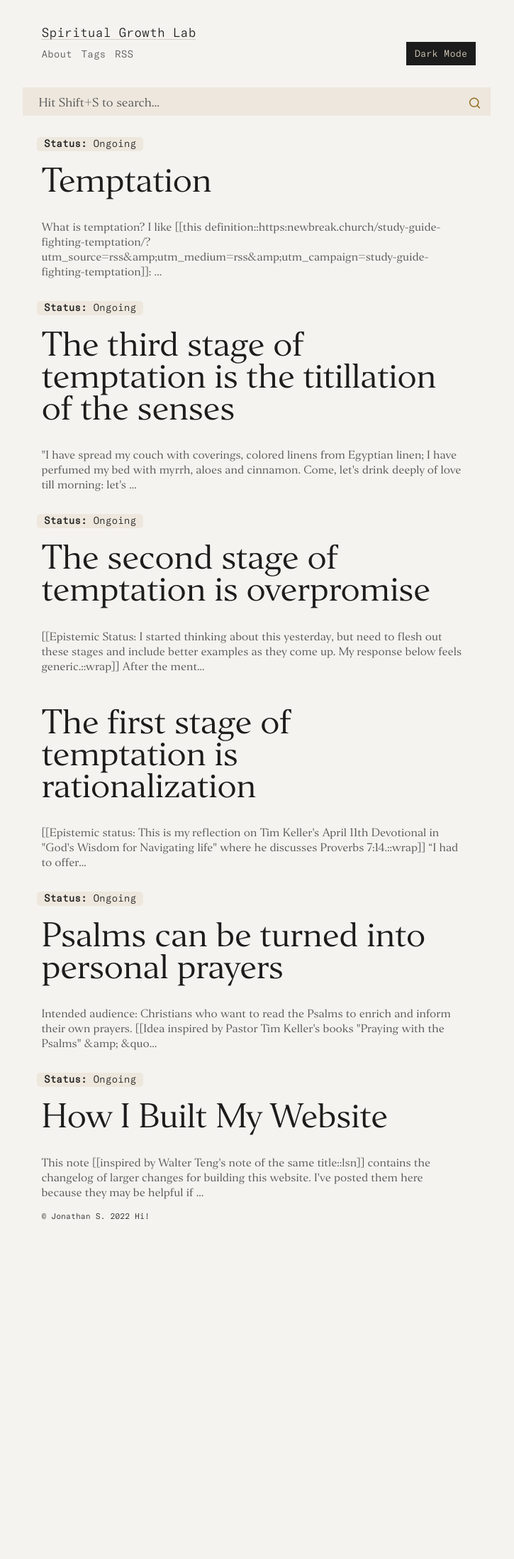
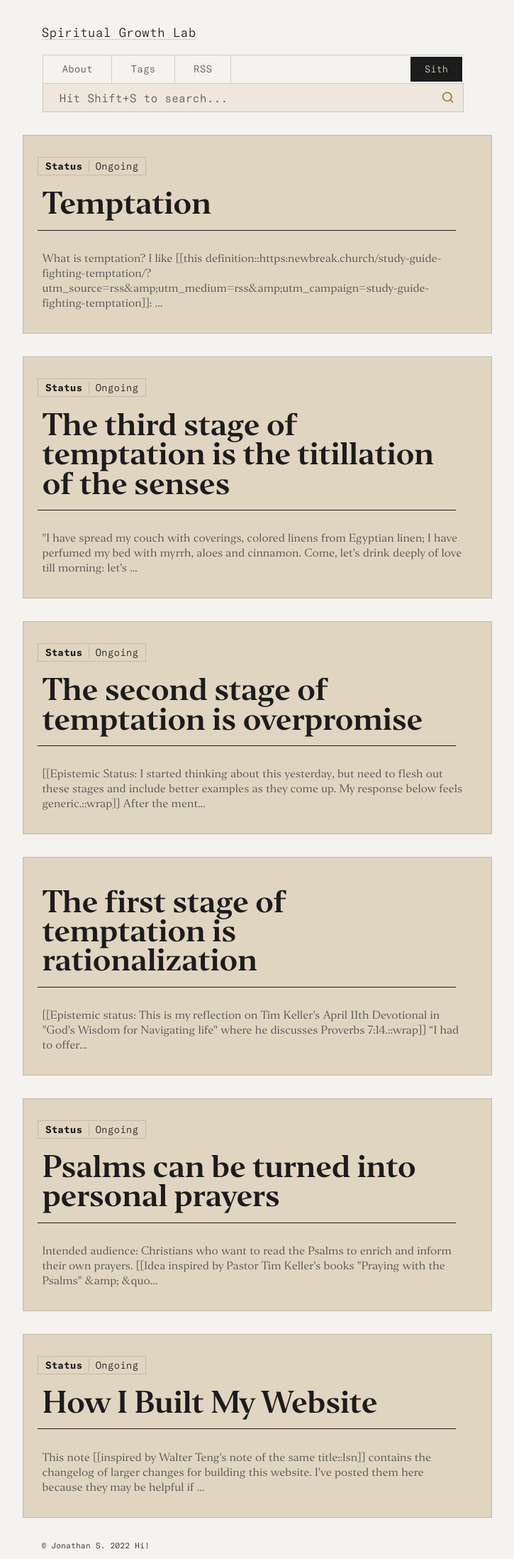
Before and after one commit to jsantiago611/digital-garden-master, a Jekyll site: the page built from index.md, in a window 1280 px wide. Shown: the whole page at 71% size, without its empty margins (278-1003 px from the left). Built offline with Jekyll 4.4.1, drawn with Linux system fonts in a browser that asks for light colours; before the commit the page ends 1733 px from its top, so only the background shows below that.

Commit message:
v2 major UI changes to emulate "Works In Progress . co"

```diff
--- a/_includes/Feed.html
+++ b/_includes/Feed.html
@@ -37,7 +37,7 @@
             <a href="{{item.url}}" style="text-decoration: none; color: #555555;">
             {%- if item.status == "Ongoing" or item.status == "ongoing" -%}
             <ul style="padding-left: 20px; margin-top: 20px;" class="tags">
-            <li style="padding: 0 5px; border-radius: 10px;" class="status"><b>Status: </b>{{item.status | capitalize }}</li>
+            <li style="padding: 5px 5px; border-radius: 10px;" class="status"><b>Status  </b>&nbsp{{item.status | capitalize }}</li>
             </ul>
             <p style="margin-top: 0px;" class="feed-title">{{ item.title }}</p>
             {%- else -%}
--- a/_includes/Header.html
+++ b/_includes/Header.html
@@ -186,9 +186,9 @@
 
                 <p class="menu-item-text">RSS</p>
         </a>
+        <button id="theme-toggle" onclick="modeSwitcher()"></button>
+    </div>
 
-    </div>
-    <button id="theme-toggle" onclick="modeSwitcher()"></button>
     {%- if site.preferences.search.enabled -%}
     <div class="searchbar search-container">
         {%- if site.preferences.search.shortcut_hint.enabled -%}
--- a/assets/css/Style.css
+++ b/assets/css/Style.css
@@ -114,6 +114,14 @@ layout: Stylesheet
 
 @font-face {
    font-family: 'Editor';
+   src: url('../fonts/Editor-Italic.otf') format('opentype');
+   font-weight: 400;
+   font-style: italic;
+   font-display: swap;
+}
+
+@font-face {
+   font-family: 'Editor';
    src: url('../fonts/editor-bold-webfont.woff2') format('woff2');
    font-weight: 700;
    font-style: normal;
@@ -124,6 +132,14 @@ layout: Stylesheet
    font-family: 'GTAmericaMono';
    src: url('../fonts/GTAmericaMono-Light.woff2') format('woff2');
    font-weight: 300;
+   font-style: normal;
+   font-display: swap;
+}
+
+@font-face {
+   font-family: 'GTAmericaMono';
+   src: url('../fonts/GTAmericaMono-Bold.woff') format('woff');
+   font-weight: bold;
    font-style: normal;
    font-display: swap;
 }
@@ -446,7 +462,9 @@ main {
 	letter-spacing: -0.05em;
 	line-height: 1;
 	margin: 36px 0 8px;
-	color: var(--c-text-strong)
+	color: var(--c-text-strong);
+  border-bottom: 1px solid var(--c-border) !important;
+  padding-bottom: 1.3rem;
 }
 
 @media(min-width: 300px)and (max-width: 1069px) {
@@ -788,7 +806,7 @@ cite a {
 	left: 0;
 	height: 6px;
 	width: 6px;
-	background-color: var(--c-accent);
+	/*background-color: var(--c-accent);*/
 	border-radius: 50%;
 	content: "";
 	position: absolute
@@ -1291,6 +1309,7 @@ summary {
     font-family:  var(--primary-font-family);
     font-weight: 600;
     margin-right: 20px;
+        margin-bottom: 2rem;
 }
 
 .site-heading-rtl > .main-page-tagline {
@@ -1331,6 +1350,7 @@ summary {
     font-family:  var(--primary-font-family);
     font-weight: 600;
     margin-left: 20px;
+    margin-bottom: 2rem;
 }
 
 .site-heading-ltr > .main-page-tagline {
@@ -1449,29 +1469,45 @@ summary {
 
 .main-site-subheader {
     border-bottom: 1px solid var(--primary-border-color);
-    padding-left: 15px;
+    margin-left: 28px;
+
 }
 
 .menu {
     display: flex;
     flex-direction: row;
     align-items: center;
+    justify-content: space-between;
+    width: 90%;
+    float: left;
+    border-top: 1px solid var(--c-border);
+    border-bottom: 1px solid var(--c-border);
+}
+
+.menu-right {
+  display: flex;
+  flex-direction: row;
+  align-items: center;
+  width: 50%;
+  float: right;
 }
 
 .menu-item:nth-of-type(1) {
-    padding-left: 5px !important;
+    padding-left: 20px !important;
+    border-left: 1px solid var(--c-border);
 }
 
 .menu-item {
     flex-basis: auto;
-    border-right: 1px solid var(--primary-border-color);
     display: flex;
     flex-direction: column;
-    padding-left: 0px; /*previously 14*/
-    padding-right: 0px; /*previously 17*/
-    padding-top: 0;
-    padding-bottom: 5px;
     text-decoration: none;
+    border-right: 1px solid var(--c-border);
+    vertical-align: middle;
+    padding: 8px 4.9px;
+    @media(min-width: 500px) {
+        padding: 10px 20px;
+    }
 }
 
 .menu-item-icon {
@@ -1488,6 +1524,7 @@ summary {
     font-size: var(--font-size-small);
     font-family: var(--font-family-mono);
     color: var(--c-text-muted);
+    margin-bottom: 0;
 }
 
 .menu-item-text:hover {
@@ -1535,22 +1572,33 @@ summary {
 /* Common custom components between Main Site and Notes: Searchbar, Backbutton, ContentBox, Related Posts/Notes, Copyright,  */
 
 #theme-toggle {
-    height: 35px;
+    /* height: 35px;
     width: 100px;
     position: absolute;
     top: 58px;
     right: 20px;
     align-items: center;
-    background-color: var(--c-text);
-    border: 1px solid var(--c-btn-alt-bg);
-    display: flex;
+
+
     justify-content: center;
     padding: 8px;
     z-index: 90;
     font-family: var(--font-family-mono);
+    cursor: pointer;
+    font-weight: 400; */
+
+    background-color: var(--c-text);
     color: var(--c-topper-split-bg);
-    cursor: pointer;
-    font-weight: 400;
+    flex-basis:auto;
+      display: flex;
+      flex-direction: column;
+      border: 2px solid var(--c-btn-alt-bg);
+      vertical-align: middle;
+      float: right;
+      margin-top: 0px;
+      margin-left: auto;
+      font-family: var(--font-family-mono);
+      padding: 10px 20px;
 }
 
 #theme-toggle:hover {
@@ -1946,26 +1994,30 @@ a.button-block {
     position: relative;
     padding-left: 50px;
     box-sizing: border-box;
-    width: 100%;
+    width: 90%;
     height: 40px;
-    border: 0px;
-    font-family: var(--font-family-serif) !important;
+    border-left: 1px solid var(--c-border);
+    border-right: 1px solid var(--c-border);
+    border-bottom: 1px solid var(--c-border);
+    border-top: 0px;
+    font-family: var(--font-family-mono) !important;
     color: var(--c-text);
     font-size: var(--font-size-medium);
     background-color: var(--c-card-bg-light);
-    margin-top: 1em;
+    /*margin-top: 1em;*/
     padding: 0 1.25em;
+    margin-left: 28px;
 }
 
 ::placeholder {
     color: var(--c-text-muted);
     font-size: 1rem;
-    font-family:  var(--font-family-serif) !important;
+    font-family:  var(--font-family-mono) !important;
 }
 .search-icon {
     position: absolute;
     vertical-align: middle;
-    margin-top: 1.1em;
+    margin-top: -0.2em;
     margin-left: -2em;
     stroke: var(--c-accent) !important;
     padding-top: 12.5px;
@@ -1995,7 +2047,7 @@ a.button-block {
 
 .searchbar input[type="text"]:focus {
     border-color: var(--primary-border-color);
-    box-shadow: 0 0 8px 0 var(--searchbox-shadow-color);
+    box-shadow: 0 0 8px 0 var(--c-bright-2);
     background-color: var(--white);
 }
 
@@ -2007,10 +2059,11 @@ a.button-block {
 .searchbar input[type=text]:focus {
     background-color: var(--c-card-bg-light);
     outline: 2px solid var(--c-border);
+    border: 0px;
 }
 
 .search_res:hover {
-    background-color: var(--secondary-bg-color);
+    background-color: var(--c-bright-2);
 }
 
 .search_res:hover > a {
@@ -2204,12 +2257,15 @@ a.button-block {
 .feed-title-excerpt-block {
     width: 100%;
     cursor: pointer;
-    border-top: 1px solid var(--primary-border-color);
-    border-bottom: 1px solid var(--primary-border-color);
+    border: 1px solid var(--c-border);
+
+    background-color: var(--c-topper-split-bg);
+    margin: 2rem 0;
+    padding-bottom: 1rem;
 }
 
 .feed-title-excerpt-block:hover {
-    background-color: var(--secondary-bg-color);
+    /*background-color: var(--secondary-bg-color);*/
 }
 
 .srccode {
@@ -2226,13 +2282,15 @@ a.button-block {
     margin-left: 20px;
     margin-right: 50px;
     font-family:  var(--font-family-serif);
-    font-weight: var(--font-weight-semibold);
+    font-weight: var(--font-weight-bold);
     letter-spacing: var(--letter-spacing-tight);
-    font-size: 28px;
+    font-size: 25px;
     line-height: 1;
+    border-bottom: 1px solid var(--c-card-text);
+    padding-bottom: 1rem;
 
     @media(min-width: 300px)and (max-width:1499px) {
-      font-size: calc(28px + (49 - 28) * ( 100vw - 300px) / ( 1500 - 300))
+      font-size: calc(25px + (45 - 25) * ( 100vw - 300px) / ( 1500 - 300))
     }
 
     @media(min-width: 1500px) {
@@ -2241,7 +2299,7 @@ a.button-block {
 }
 
 .feed-title:hover {
-   text-decoration: underline;
+   /* text-decoration: underline;*/
 }
 
 .feed-excerpt{
@@ -2313,7 +2371,23 @@ a.button-block {
     padding:0;
     line-height:1.4;
    /*line-height: var(--line-height-tight);*/
-}
+   border: 1px solid var(--c-border);
+}
+
+/*
+.tags li::before {
+  top: 0.65em;
+left: 0;
+height: 6px;
+width: 6px;
+background-color: var(--c-accent);
+border-radius: 50%;
+content: "";
+position: absolute;
+}
+*/
+
+
 
 .tag {
     color: var(--green);
@@ -2323,7 +2397,7 @@ a.button-block {
     border-radius: 0;
     height: auto;
     vertical-align: middle;
-    font-family: var(--font-family-serif);
+    font-family: var(--font-family-mono);
     font-weight: normal !important;
     font-size: var(--font-size-small);
     margin-right: 7px;
@@ -2333,8 +2407,8 @@ a.button-block {
     color: var(--c-card);
     text-decoration: none;
     display: inline-block;
-    padding: 0 10px !important;
-    border-radius: 5px !important;
+    padding: 0px 10px !important;
+    border-radius: 0px !important;
     height: auto;
     vertical-align: middle;
     font-family: var(--font-family-mono);
@@ -2342,6 +2416,17 @@ a.button-block {
     font-size: var(--font-size-small);
     margin-bottom: 0;
     background-color: var(--c-card-bg-light);
+    border: 1px solid var(--c-border);
+        line-height: 1.5rem !important;
+}
+
+.status {
+  & b {
+    border-right: 1px solid var(--c-border);
+    /*background-color: var(--c-text);
+    color: var(--c-bg);*/
+    height: 100%;
+      }
 }
 
 .status::before {
@@ -2357,7 +2442,7 @@ a.button-block {
     border-radius: 0;
     height: auto;
     vertical-align: middle;
-    font-family: var(--font-family-serif);
+    font-family: var(--font-family-mono);
     font-weight: normal !important;
     font-size: var(--font-size-small);
     margin: 0;
--- a/scripts/theme-switcher.js
+++ b/scripts/theme-switcher.js
@@ -2,19 +2,19 @@ let systemInitiatedDark = window.matchMedia("(prefers-color-scheme: dark)");
 let theme = sessionStorage.getItem('theme');
 
 if (systemInitiatedDark.matches) {
-	document.getElementById("theme-toggle").innerHTML = "Light Mode";
+	document.getElementById("theme-toggle").innerHTML = "Jedi";
 } else {
-	document.getElementById("theme-toggle").innerHTML = "Dark Mode";
+	document.getElementById("theme-toggle").innerHTML = "Sith";
 }
 
 function prefersColorTest(systemInitiatedDark) {
   if (systemInitiatedDark.matches) {
   	document.documentElement.setAttribute('data-theme', 'dark');
-   	document.getElementById("theme-toggle").innerHTML = "Light Mode";
+   	document.getElementById("theme-toggle").innerHTML = "Jedi";
    	sessionStorage.setItem('theme', '');
   } else {
   	document.documentElement.setAttribute('data-theme', 'light');
-    document.getElementById("theme-toggle").innerHTML = "Dark Mode";
+    document.getElementById("theme-toggle").innerHTML = "Sith";
     sessionStorage.setItem('theme', '');
   }
 }
@@ -26,28 +26,28 @@ function modeSwitcher() {
 	if (theme === "dark") {
 		document.documentElement.setAttribute('data-theme', 'light');
 		sessionStorage.setItem('theme', 'light');
-		document.getElementById("theme-toggle").innerHTML = "Dark Mode";
+		document.getElementById("theme-toggle").innerHTML = "Sith";
 	}	else if (theme === "light") {
 		document.documentElement.setAttribute('data-theme', 'dark');
 		sessionStorage.setItem('theme', 'dark');
-		document.getElementById("theme-toggle").innerHTML = "Light Mode";
+		document.getElementById("theme-toggle").innerHTML = "Jedi";
 	} else if (systemInitiatedDark.matches) {
 		document.documentElement.setAttribute('data-theme', 'light');
 		sessionStorage.setItem('theme', 'light');
-		document.getElementById("theme-toggle").innerHTML = "Dark Mode";
+		document.getElementById("theme-toggle").innerHTML = "Sith";
 	} else {
 		document.documentElement.setAttribute('data-theme', 'dark');
 		sessionStorage.setItem('theme', 'dark');
-		document.getElementById("theme-toggle").innerHTML = "Light Mode";
+		document.getElementById("theme-toggle").innerHTML = "Jedi";
 	}
 }
 
 if (theme === "dark") {
 	document.documentElement.setAttribute('data-theme', 'dark');
 	sessionStorage.setItem('theme', 'dark');
-	document.getElementById("theme-toggle").innerHTML = "Light Mode";
+	document.getElementById("theme-toggle").innerHTML = "Jedi";
 } else if (theme === "light") {
 	document.documentElement.setAttribute('data-theme', 'light');
 	sessionStorage.setItem('theme', 'light');
-	document.getElementById("theme-toggle").innerHTML = "Dark Mode";
+	document.getElementById("theme-toggle").innerHTML = "Sith";
 }
```
Also changed, not shown: about.md (+1 -1 lines), assets/fonts/Editor-Italic.otf (added), assets/fonts/GTAmericaMono-Bold.woff (added).
